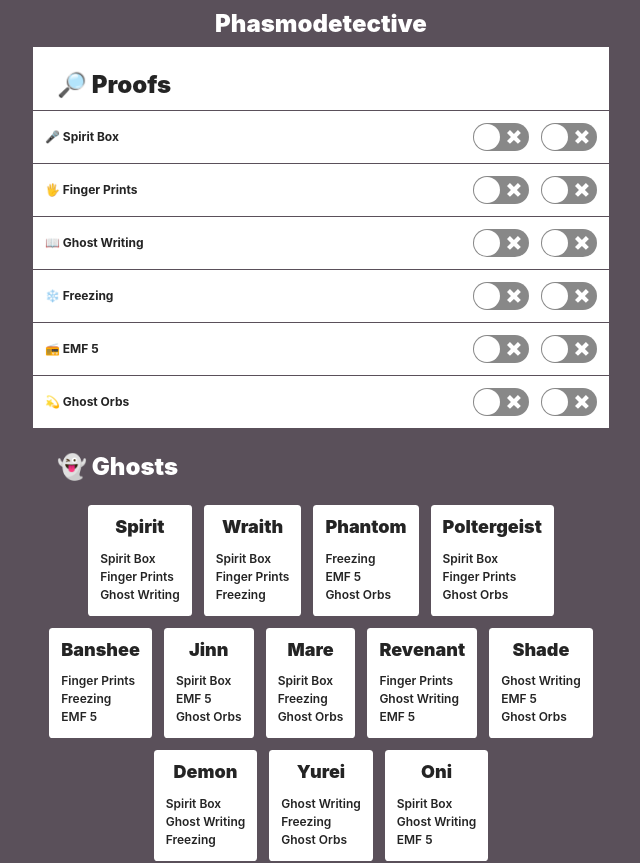
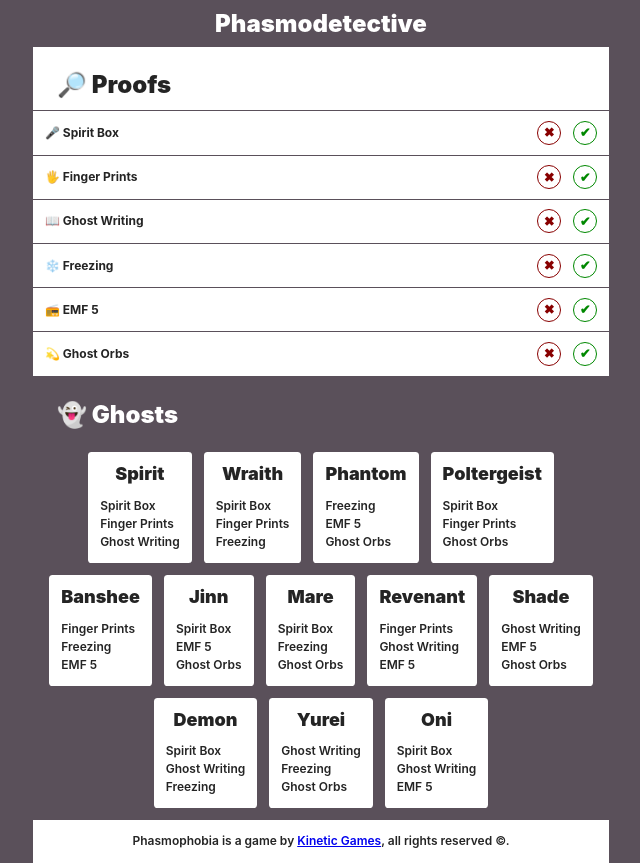
Before and after one commit to gilmoa/phasmodetective, a React (Create React App) app: page / in a window 1280 px wide. Shown: the top 863 px of the page, without its empty margins (319-959 px from the left). Built offline with nearby package versions, Linux system fonts and the light colour scheme.

Commit message:
adds Custom Checkboxes

```diff
--- a/package.json
+++ b/package.json
@@ -12,7 +12,6 @@
     "react-cookie-consent": "^5.2.0",
     "react-dom": "^17.0.1",
     "react-scripts": "4.0.0",
-    "react-switch": "^5.0.1",
     "web-vitals": "^0.2.4"
   },
   "scripts": {
--- /dev/null
+++ b/src/components/CheckBox.js
@@ -0,0 +1,16 @@
+import React from "react";
+
+import { checkbox } from "./CheckBox.module.scss";
+
+const CheckBox = ({ onChange, checked, icon, color }) => {
+  return (
+    <label className={checkbox}>
+      <input type="checkbox" onChange={onChange} checked={checked} />
+      <div style={checked ? { backgroundColor: color } : { color: color }}>
+        {icon ? icon : "✔"}
+      </div>
+    </label>
+  );
+};
+
+export default CheckBox;
--- /dev/null
+++ b/src/components/CheckBox.module.scss
@@ -0,0 +1,33 @@
+.checkbox {
+  position: relative;
+  cursor: pointer;
+
+  div {
+    display: flex;
+    font-size: 0.8rem;
+    width: 1.5rem;
+    height: 1.5rem;
+    border-radius: 1rem;
+    background-color: inherit;
+    border: 1px solid;
+    align-items: center;
+    justify-content: center;
+
+    transition: background-color ease 0.8s;
+    transition: color ease 0.8s;
+  }
+
+  input {
+    position: absolute;
+    left: 0;
+    top: 0;
+    width: 0;
+    height: 0;
+    opacity: 0;
+    cursor: pointer;
+  }
+
+  input:checked~div {
+    color: white;
+  }
+}
--- a/src/components/Proof.js
+++ b/src/components/Proof.js
@@ -1,7 +1,7 @@
 import React from "react";
-import Switch from "react-switch";
+import CheckBox from "./CheckBox";
 
-import { proofItem } from "./Proof.module.scss";
+import { proofitem } from "./Proof.module.scss";
 
 const Proof = ({ name, icon, proof, setProof }) => {
   let notProof = proof === false;
@@ -27,12 +27,22 @@
   };
 
   return (
-    <li className={proofItem}>
+    <li className={proofitem}>
       <b>
         {icon} {name}
       </b>
-      <Switch onChange={toggleNotProof} checked={notProof} onColor="#800" />
-      <Switch onChange={toggleIsProof} checked={isProof} />
+      <CheckBox
+        onChange={toggleNotProof}
+        checked={notProof}
+        icon={"✖"}
+        color={"#800"}
+      />
+      <CheckBox
+        onChange={toggleIsProof}
+        checked={isProof}
+        icon={"✔"}
+        color={"#080"}
+      />
     </li>
   );
 };
--- a/src/components/Proof.module.scss
+++ b/src/components/Proof.module.scss
@@ -1,7 +1,7 @@
-.proofItem {
+.proofitem {
   display: flex;
   gap: 1em;
-  padding: 1em;
+  padding: 0.8em 1em;
   align-items: center;
 
   border-top: 1px solid var(--color-grey);
```
Also changed, not shown: public/manifest.json, 1 other file (tests, documents, lock files or other folders).
